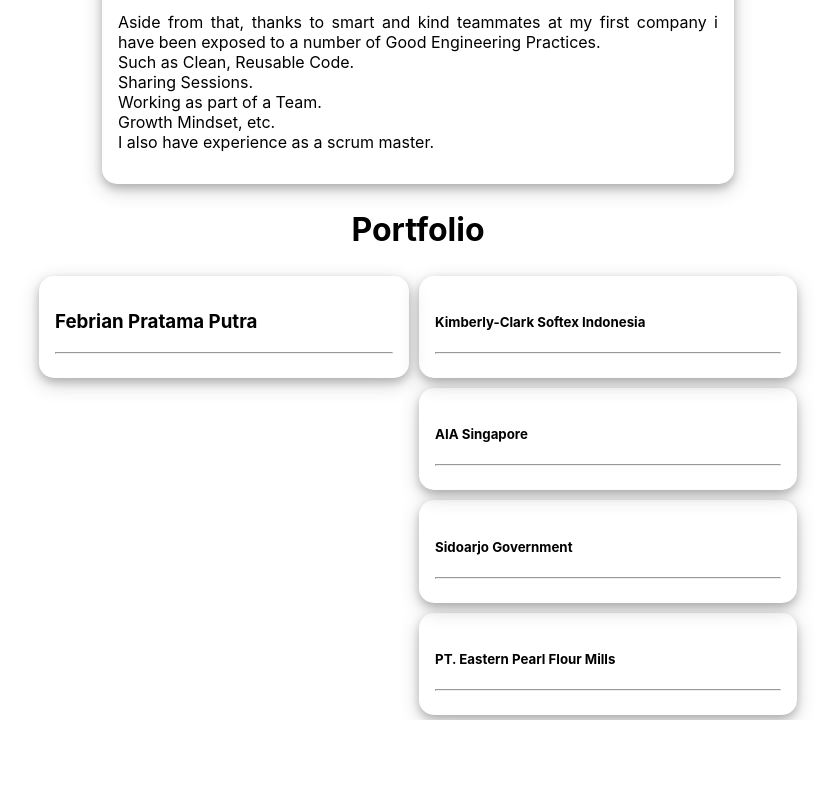
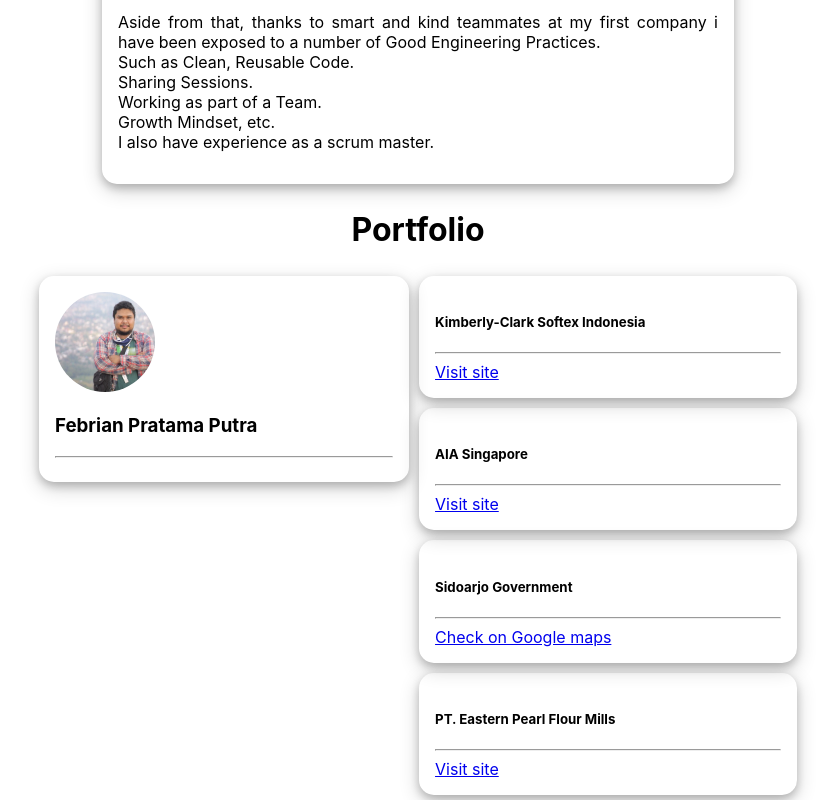
Before and after one commit to febhost32/portfolio, a React (Create React App) app: page / in a window 1280 px wide. Shown: the part 1047-1847 px from the top of the page, without its empty margins (222-1057 px from the left). Before the commit the page ends 1767 px from the top, so only its background shows below. Built offline with nearby package versions, Linux system fonts and the light colour scheme.

Commit message:
checkpoint

```diff
--- a/src/pages/MainPage.tsx
+++ b/src/pages/MainPage.tsx
@@ -3,6 +3,7 @@ import Title from "../components/title/Title";
 import Contacts from "../components/contacts/Contacts";
 import Card from "../components/card/Card";
 import Link from "../components/link/Link";
+import Febrian from "../assets/febrian.jpeg";
 
 function MainPage() {
 
@@ -49,6 +50,7 @@ function MainPage() {
                         <div className="left-pane">
                         <Card>
                         <div style={{maxWidth: "600px", textAlign:"justify"}}>
+                            <img src={Febrian} alt="Febrian" style={{borderRadius: "50%", maxWidth:"100px"}}/>
                             <h3>Febrian Pratama Putra</h3>
                             <hr />
                         </div>
@@ -59,24 +61,30 @@ function MainPage() {
                         <div style={{maxWidth: "600px", textAlign:"justify"}}>
                             <h5>Kimberly-Clark Softex Indonesia</h5>
                             <hr />
+                            <Link link="https://sweetycare.com/gts/main/home" target="_blank" text="Visit site" />
                         </div>
                         </Card>
                         <Card>
                         <div style={{maxWidth: "600px", textAlign:"justify"}}>
                             <h5>AIA Singapore</h5>
                             <hr />
+                            <Link link="https://myaia.aia.com.sg/en/my-aia/login.html" target="_blank" text="Visit site" />
                         </div>
                         </Card>
                         <Card>
                         <div style={{maxWidth: "600px", textAlign:"justify"}}>
                             <h5>Sidoarjo Government</h5>
                             <hr />
+                            <Link link="https://goo.gl/maps/4LSQ9zPr7eVMGHeY6" target="_blank" text="Check on Google maps" />
+
                         </div>
                         </Card>
                         <Card>
                         <div style={{maxWidth: "600px", textAlign:"justify"}}>
                             <h5>PT. Eastern Pearl Flour Mills</h5>
                             <hr />
+                            <Link link="http://interflour.com.ph/id/our-business/flour-milling/pt-eastern-pearl-flour-mills" target="_blank" text="Visit site" />
+
                         </div>
                         </Card>
                         </div>
```
Also changed, not shown: src/assets/febrian.jpeg (added).
